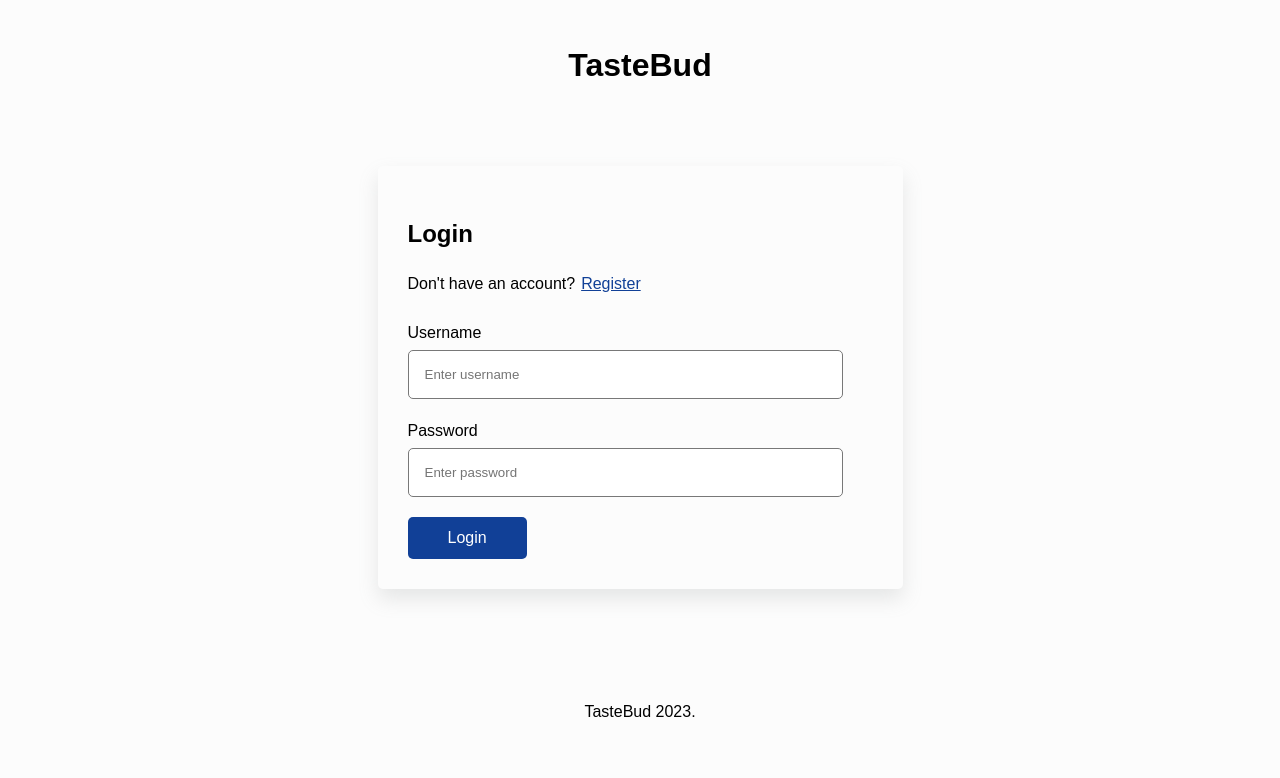
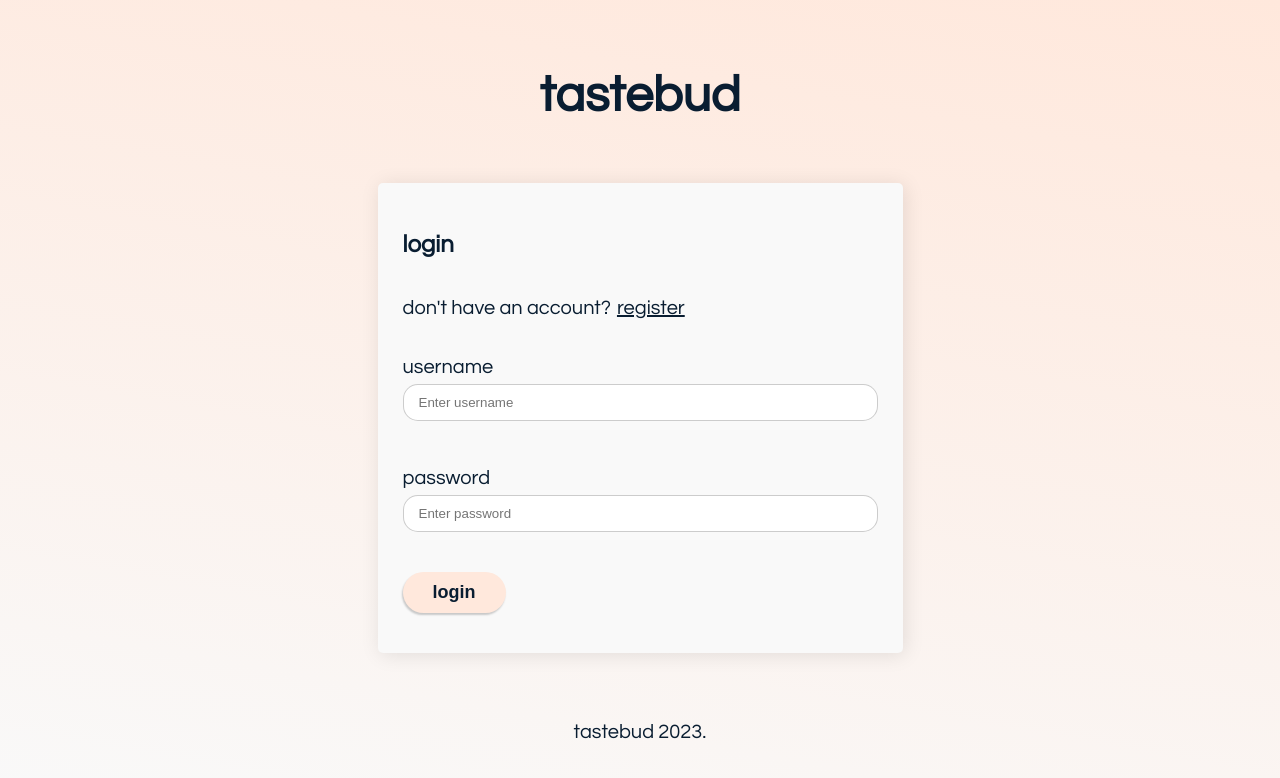
Before and after one commit to chloe-trn/craveit-client, a React (Create React App) app: page /#/auth in a window 1280 px wide. Shown: the top 778 px of the page. Built offline with nearby package versions, Linux system fonts and the light colour scheme.

Commit message:
update styling

```diff
--- a/src/assets/css/App.css
+++ b/src/assets/css/App.css
@@ -1,5 +1,10 @@
 a {
-  color: var(--primary);
+  color: var(--black);
+  text-transform: lowercase;
+}
+
+p {
+  margin: 25px 0;
 }
 
 h1, h2, h3, h4 {
@@ -7,7 +12,7 @@
 }
 
 h1 {
-  font-size: 2rem
+  font-size: 3.125rem;
 }
 
 h2 {
@@ -22,9 +27,20 @@
   font-size: 1rem;
 }
 
+.hidden {
+  position: absolute;
+  visibility: hidden;
+  width: 0;
+  height: 0;
+  left: -9999px;
+}
+
 .app {
   position: relative;
-  background: var(--light-bg);
+  background: var(--primary);
+  background: linear-gradient(-170deg, var(--primary) 0%, var(--white) 100%);
+  color: var(--black);
+  text-transform: lowercase;
   overflow: hidden;
   min-height: 100vh;
   display: grid;
@@ -32,7 +48,7 @@
 }
 
 .app .wrapper {
-  padding: 0 15px;
+  padding: 0 25px;
 }
 
 .app.initial .main,
@@ -45,7 +61,12 @@
 
 .app.initial .header
  {
-  margin: 20px 0;
+  margin: 20px 0 0;
+}
+
+.app.initial .header .h1 {
+  color: var(--black);
+  text-transform: lowercase;
 }
 
 .app.initial .hamburger {
@@ -56,13 +77,22 @@
   display: grid;
 }
 
-.app.initial .footer
- {
+.app.initial .footer {
   margin: 40px 0;
 }
 
+.app.auth {
+  background: var(--black);
+}
+
 .app.auth .header {
-  background-color: var(--light-bg);
+  background-color: var(--black);
+  color: var(--white);
+}
+
+.app.auth .header .h1 {
+  font-size: 2.75rem;
+  margin: 8px 0;
 }
 
 .app.auth .header .wrapper {
@@ -79,44 +109,96 @@
 }
 
 .app.auth .inner-wrapper {
-  background-color: var(--bg);
+  background-color: var(--white);
+  border-radius: 60px 0 0 0;
+}
+
+.app.auth .main {
+  padding: 45px 0 0;
+}
+
+.app.auth .footer {
+  text-align: center;
+  margin: 60px 0 30px;
 }
 
 .link {
   transition: all var(--transition);
   background: none;
   border: none;
-  font-size: 1rem;
+  font-size: 1.25rem;
   font-family: var(--body-font);
-  color: var(--primary);
+  color: var(--text);
   text-decoration: underline;
+  text-transform: lowercase;
   cursor: pointer;
 }
 
 .link:hover {
-  color: var(--secondary);
+  color: var(--tertiary);
 }
 
 .btn {
+  position: relative;
   transition: all var(--transition);
-  padding: 12px 40px;
-  font-size: 1rem;
+  padding: 10px 30px;
+  font-size: 1.125rem;
+  font-weight: bold;
+  color: var(--black);
+  text-transform: lowercase;
   border: none;
-  border-radius: 5px;
+  border-radius: 20.5px;
+  text-decoration: none;
+  text-align: center;
+  min-height: 40px;
+  width: -moz-fit-content;
+  width: fit-content;
   cursor: pointer;
+  box-shadow: -1px 2px 2px 0 rgba(0, 0, 0, .2);
 }
 
 .btn.primary {
-  background-color: var(--primary);
-  color: var(--light-text);
+  background: var(--primary);
 }
 
-.btn.primary:hover {
-  background-color: var(--tertiary);
+.btn.secondary {
+  background: var(--secondary);
+}
+
+.btn.tertiary {
+  background: var(--tertiary);
+}
+
+.btn.quaternary {
+  background: var(--quaternary);
+}
+
+.btn.gradient {
+  background: linear-gradient(218deg, var(--primary) 0%, var(--primary) 15%, var(--secondary) 100%);
+}
+
+.btn:hover {
+  box-shadow: -1px 6px 6px 0 rgba(0, 0, 0, .2);
+}
+
+.btn.submit {
+  color: var(--white);
+  background: var(--black);
+}
+
+.btn[disabled] {
+  background-color: var(--grey-1);
+  color: var(--grey-2);
+  cursor: not-allowed;
+}
+
+.btn-wrapper {
+  width: 100%;
+  display: flex;
 }
 
 .msg {
-  margin: 10px 0;
+  margin: 20px 0;
   padding: 10px;
   border-radius: 5px;
 }
@@ -138,15 +220,19 @@
 @media only screen and (min-width: 1024px) {
   .app.auth {
     display: flex;
+    flex-direction: column;
   }
 
-  .app.auth .header {
-    flex: 0 0 200px;
+  .app.auth .header-content {
+    width: auto;
   }
 
   .app.auth .header .wrapper {
-    flex-direction: column;
-    align-items: flex-start;
+    flex-direction: row;
+  }
+
+  .app.auth .main .wrapper {
+    padding: 0 45px;
   }
 
   .app.auth .inner-wrapper {
@@ -156,8 +242,7 @@
     justify-content: space-between;
   }
 
-  .app.auth .header, .app.auth .inner-wrapper {
-    height: 100vh;
+  .app.auth .inner-wrapper {
     overflow: auto;
   }
 
--- a/src/assets/css/index.css
+++ b/src/assets/css/index.css
@@ -1,21 +1,18 @@
 :root {
-  --primary: #114097;
-  --secondary: #e3d6e7;
-  --tertiary: #484848;
+  --primary: #ffe8dc;
+  --secondary: #cefff7;
+  --tertiary: #bbddff;
+  --quaternary: #fffcae;
+  --grey-1: #d0d0d0;
+  --grey-2: #818181;
+  --white: #f9f9f9;
+  --black: #091d31;
 
-  --light-bg: #fcfcfc;
-  --bg: #ebebeb;
+  --error-bg: #ffd5d5;
+  --error-text: #b03b3b;
 
-  --error-bg: #faaeae;
-  --error-text: #9a3838;
-  --disclaimer-bg: #a3c1f9;
-  --disclaimer-text: #114097;
-
-  --dark-text: #232324;
-  --light-text: #ffffff;
-
-  --heading-font: Arial, Helvetica, sans-serif;
-  --body-font: Arial, Helvetica, sans-serif;
+  --heading-font: 'Questrial', sans-serif;
+  --body-font: 'Questrial', sans-serif;
 
   --transition: .35s cubic-bezier(.3, .86, .36, .95);
 }
@@ -34,11 +31,5 @@
   font-family: var(--body-font);
   -webkit-font-smoothing: antialiased;
   -moz-osx-font-smoothing: grayscale;
-  line-height: 1.5;
+  line-height: 1.7;
 }
-
-@media only screen and (min-width: 1024px) {
-  body {
-    font-size: 1rem;
-  }
-}
--- a/src/components/misc/misc.css
+++ b/src/components/misc/misc.css
@@ -8,7 +8,7 @@
 }
 
 .rating-wrapper .star {
-  background-color: var(--grey);
+  background-color: var(--grey-2);
   width: 20px;
   height: 20px;
   display: inline-flex;
--- a/src/components/navigation/dashboard-menu/dashboard-menu.css
+++ b/src/components/navigation/dashboard-menu/dashboard-menu.css
@@ -1,15 +1,16 @@
 .nav {
   position: fixed;
   background-color: var(--primary);
-  color: var(--light-text);
+  color: var(--black);
   top: 90px;
   right: 0;
   left: 0;
   height: calc(100vh - 90px);
-  transform: translateX(-100%);
+  transform: translateX(100%);
   transition: transform var(--transition);
+  border-radius: 60px 0 0 0;
   overflow-y: auto;
-  z-index: 1;
+  z-index: 2;
 }
 
 .nav ul {
@@ -20,8 +21,8 @@
 }
 
 .nav li {
-  padding: 1rem;
-  margin: 1.5rem 0;
+  padding: 1rem 1.9rem;
+  margin: 1.75rem 0;
 }
 
 .nav a {
@@ -46,6 +47,7 @@
   font-weight: bold;
   color: var(--light-text);
   cursor: pointer;
+  text-transform: lowercase;
 }
 
 .open .nav {
@@ -54,22 +56,26 @@
 
 @media only screen and (min-width: 1024px) {
   .nav {
-    background: none;
+    background: var(--black);
     position: initial;
     transform: none;
     height: initial;
+    flex-grow: 1;
+  }
+
+  .nav ul {
+    display: flex;
+    align-items: center;
+    justify-content: flex-end;
+    margin-left: 15px;
   }
 
   .nav li {
-    padding: 1rem 0;
+    padding: 1rem 1.5rem;
     margin: 0;
   }
 
   .nav a, .nav li button {
-    color: var(--dark-text);
-  }
-
-  .nav li button, .nav li svg  {
-    font-size: 1rem;
+    color: var(--white);
   }
 }
--- a/src/components/navigation/hamburger-button/hamburger-button.css
+++ b/src/components/navigation/hamburger-button/hamburger-button.css
@@ -12,7 +12,7 @@
 .hamburger .line {
   display: block;
   position: absolute;
-  background: var(--primary);
+  background: var(--white);
   height: 4px;
   width: 100%;
   left: 0;
--- a/src/components/navigation/loading/loading.css
+++ b/src/components/navigation/loading/loading.css
@@ -1,4 +1,5 @@
 .loading-container {
+  min-height: 400px;
   display: flex;
   flex-direction: column;
   justify-content: center;
@@ -20,7 +21,7 @@
   width: 15px;
   height: 15px;
   border-radius: 50%;
-  background-color: var(--primary);
+  background-color: var(--black);
 }
 
 .animation-dot-1 {
--- a/src/components/navigation/progress-bar/progress-bar.css
+++ b/src/components/navigation/progress-bar/progress-bar.css
@@ -1,11 +1,11 @@
 .progress-wrapper {
   display: flex;
   align-items: center;
-  margin: 50px 0 25px;
+  margin: 0 0 25px;
 }
 
 .progress-bar-container {
-  background-color: var(--tertiary);
+  background-color: var(--black);
   width: 100%;
   height: 20px;
   border-radius: 10px;
@@ -15,6 +15,7 @@
 .progress-bar {
   background-color: var(--primary);
   height: 100%;
-  border-radius: 10px;
+  border-radius: 8px;
   transition: width var(--transition);
+  box-shadow: 0px 0px 5px rgba(0,0,0,0.1) inset;
 }
--- a/src/pages/authorization-page/authorization.css
+++ b/src/pages/authorization-page/authorization.css
@@ -1,8 +1,8 @@
 .auth-container {
-  background-color: var(--light-bg-color);
-  box-shadow: rgb(139 143 147 / 20%) 0px 10px 20px;
-  padding: 30px;
+  background: var(--white);
+  padding: 15px 25px 30px;
   border-radius: 5px;
+  box-shadow: 2px 2px 20px rgba(0,0,0,0.1);
 }
 
 .desc {
@@ -10,23 +10,36 @@
 }
 
 .formfield {
-  margin-bottom: 20px;
+  margin-bottom: 25px;
 }
 
 .formfield label {
   display: inline-block;
-  margin-bottom: 5px;
 }
 
 .formfield input {
-  width: calc(100% - 30px);
-  padding: 16px;
-  border-radius: 5px;
-  border: 1px solid #787878;
+  width: 100%;
+  padding: 10px 15px;
+  border-radius: 15px;;
+  border: 1px solid rgba(0,0,0,0.2);
+}
+
+.auth-container .btn-wrapper {
+  justify-content: flex-end;
+  margin: 32px 0 0;
 }
 
 @media only screen and (min-width: 768px) {
   .auth-container {
     width: 525px;
+    padding: 22px 25px 40px;
+  }
+
+  .formfield  {
+    margin-bottom: 40px;
+  }
+
+  .auth-container .btn-wrapper {
+    margin: 45px 0 0;
   }
 }
```
